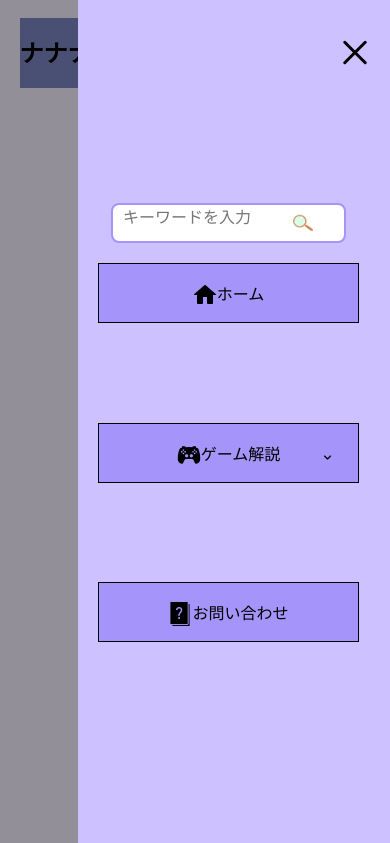
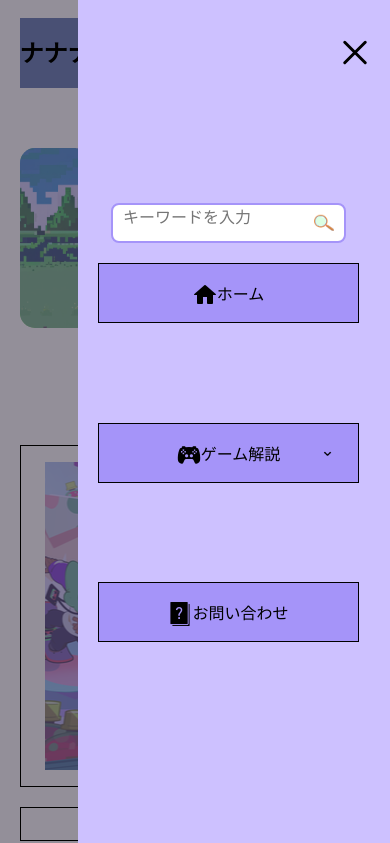
Before and after one commit to pokio777/nanana-hiroba, a plain HTML site: page index.html in a window 390 px wide. Both pictures are taken after a click on the element 354 px from the left and 53 px from the top of the page. Shown: the top 843 px of the page. Drawn offline with Linux system fonts and the light colour scheme; some packages are replaced by stand-ins of ours; a web font is replaced by a local one.

Commit message:
Add files via upload

```diff
--- a/css/style.css
+++ b/css/style.css
@@ -361,7 +361,14 @@ main .date {
 
 @media screen and (max-width: 768px) {
 
-    /* --- 1. 検索窓（完璧な状態を維持） --- */
+    /* --- 1. 画面全体の横揺れ防止 --- */
+    html,
+    body {
+        overflow-x: hidden !important;
+        width: 100% !important;
+    }
+
+    /* --- 2. 検索窓（完璧な状態を維持） --- */
     #box {
         position: relative !important;
         top: 0 !important;
@@ -378,6 +385,7 @@ main .date {
     #headerImage {
         position: absolute !important;
         right: 10px !important;
+        left: auto !important;
         top: 50% !important;
         transform: translateY(-50%) !important;
         width: 20px !important;
@@ -386,12 +394,10 @@ main .date {
     #headerSearchText {
         width: 100% !important;
         padding: 0 40px 0 10px !important;
-        font-size: 16px !important;
-        border: none !important;
-        background: transparent !important;
+        line-height: normal !important;
     }
 
-    /* --- 2. ハンバーガーメニュー内（1px枠・宝物を維持） --- */
+    /* --- 3. ハンバーガーメニュー内（宝物：1px枠・完全維持） --- */
     .list-item {
         margin: 100px auto !important;
     }
@@ -401,7 +407,7 @@ main .date {
         background-color: transparent !important;
     }
 
-    /* メニュー項目のボタン設定 */
+    /* ホーム、お問い合わせ、ゲーム解説(label)を 1px で統一 */
     nav ul li a,
     .arow-list label {
         display: flex !important;
@@ -414,7 +420,13 @@ main .date {
         cursor: pointer !important;
     }
 
-    /* 「ブロスタ」プルダウン部分 */
+    .arow-list::after {
+        left: 85% !important;
+        top: 50% !important;
+        transform: translateY(-50%) !important;
+    }
+
+    /* プルダウン（ブロスタ） */
     #child-lists li {
         height: 0 !important;
         overflow: hidden !important;
@@ -437,84 +449,71 @@ main .date {
         align-items: center !important;
         justify-content: center !important;
         border: none !important;
+        background-color: transparent !important;
     }
 
-    /* --- 3. ナナナの広場（帯の基準） --- */
+    /* --- 4. ナナナの広場（独立設定：90%） --- */
     #hero {
         width: 90% !important;
+        /* 広場は少し余裕を持たせた90% */
         margin: 20px auto !important;
-        min-height: 250px !important;
-        height: auto !important;
+        height: 180px !important;
         border-radius: 15px !important;
         position: relative !important;
         overflow: hidden !important;
-        background-size: cover !important;
     }
 
     #hero::before {
-        content: "" !important;
-        position: absolute !important;
         width: 100% !important;
-        height: 100% !important;
-        background-color: #A594F9 !important;
-        opacity: 0.5 !important;
-        z-index: 1 !important;
     }
 
-    /* --- 4. 新着記事（シーズン…を囲む細い黒枠を復活） --- */
+    .hero_inner p {
+        font-size: 20px !important;
+        padding: 0 10px !important;
+    }
+
+    /* --- 5. 記事の黒枠・本文（独立設定：ほぼ全幅 96%） --- */
+    main,
+    footer {
+        padding: 40px 0 !important;
+        width: 100% !important;
+    }
+
     footer ul {
         width: 100% !important;
         padding: 0 !important;
     }
 
+    /* ★ここが変更点：広場(90%)とは切り離して、ほぼ画面いっぱい(98%)にする */
     footer li {
-        /* 広場の帯(90%)と幅を揃え、1pxの黒枠を復活 */
-        width: 90% !important;
-        margin: 0 auto 30px auto !important;
-        padding: 0 !important;
+        width: 98% !important;
+        margin: 0 auto 20px auto !important;
+        /* 中央寄せ */
         border: 1px solid #000000 !important;
-        /* ★ここを復活させました */
-        border-radius: 10px !important;
-        overflow: hidden !important;
         background-color: #fff !important;
         list-style: none !important;
-        position: relative !important;
+        border-radius: 5px !important;
     }
 
-    /* 記事内の画像設定（見切れ防止） */
-    .subhero {
-        width: 100% !important;
-        height: 200px !important;
-        display: flex !important;
-        flex-direction: column !important;
-        justify-content: center !important;
-        align-items: center !important;
-        background-size: 100% 100% !important;
-        background-position: center !important;
-        background-repeat: no-repeat !important;
-        position: relative !important;
+    /* 画像のはみ出し防止 */
+    footer img {
+        max-width: 98% !important;
+        /* 画像も枠に合わせて大きく */
+        height: auto !important;
     }
 
-    /* 記事内の文字（シーズン…） */
-    .subhero .catch-copy {
-        position: relative !important;
-        top: 0 !important;
-        left: 0 !important;
-        transform: none !important;
-        font-size: 16px !important;
-        font-weight: bold !important;
-        width: 90% !important;
-        text-align: center !important;
-        z-index: 2 !important;
-        color: #000 !important;
+    /* 表も記事枠に合わせて大きく */
+    table {
+        width: 98% !important;
+        max-width: none !important;
+        margin: 20px auto !important;
+        table-layout: fixed !important;
     }
 
-    /* 日付 */
-    footer .date {
-        position: absolute !important;
-        bottom: 10px !important;
-        right: 15px !important;
-        font-size: 11px !important;
-        z-index: 3 !important;
+    table th,
+    table td {
+        padding: 10px 5px !important;
+        font-size: 14px !important;
+        word-wrap: break-word !important;
     }
 }
```
